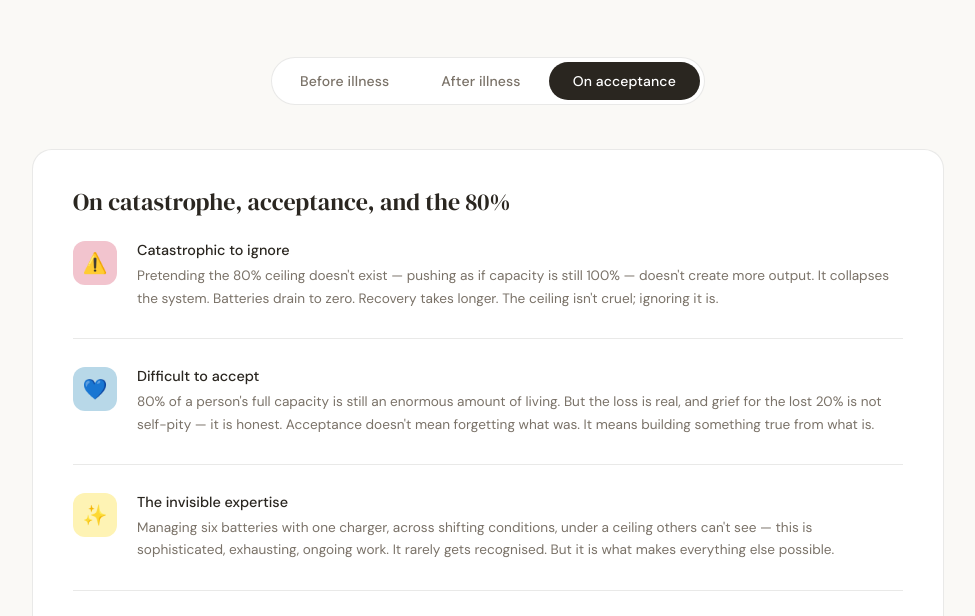
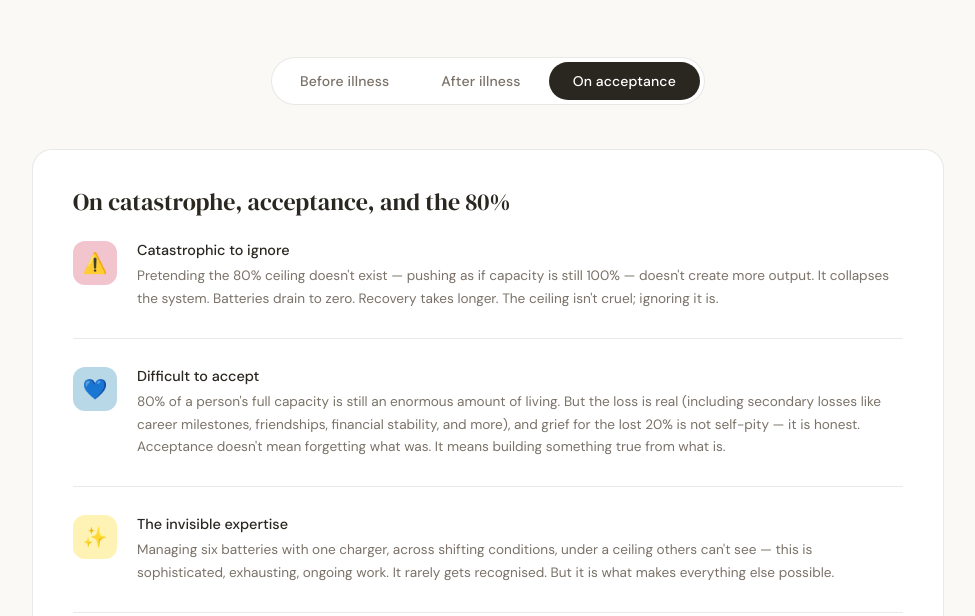
Before and after one commit to amr0bin/concepts-for-practice, a plain HTML site: page capacity-and-care.html in a window 1280 px wide. Both pictures are taken after a click on the button "On acceptance". Shown: the part 161-777 px from the top of the page, without its empty margins (152-1127 px from the left). Drawn offline with Linux system fonts and the light colour scheme.

Commit message:
Update capacity-and-care.html

```diff
--- a/capacity-and-care.html
+++ b/capacity-and-care.html
@@ -793,7 +793,7 @@
         <div class="reflection-icon" style="background:var(--blue)">💙</div>
         <div class="reflection-text">
           <h3>Difficult to accept</h3>
-          <p>80% of a person's full capacity is still an enormous amount of living. But the loss is real, and grief for the lost 20% is not self-pity — it is honest. Acceptance doesn't mean forgetting what was. It means building something true from what is.</p>
+          <p>80% of a person's full capacity is still an enormous amount of living. But the loss is real (including secondary losses like career milestones, friendships, financial stability, and more), and grief for the lost 20% is not self-pity — it is honest. Acceptance doesn't mean forgetting what was. It means building something true from what is.</p>
         </div>
       </div>
 
```
